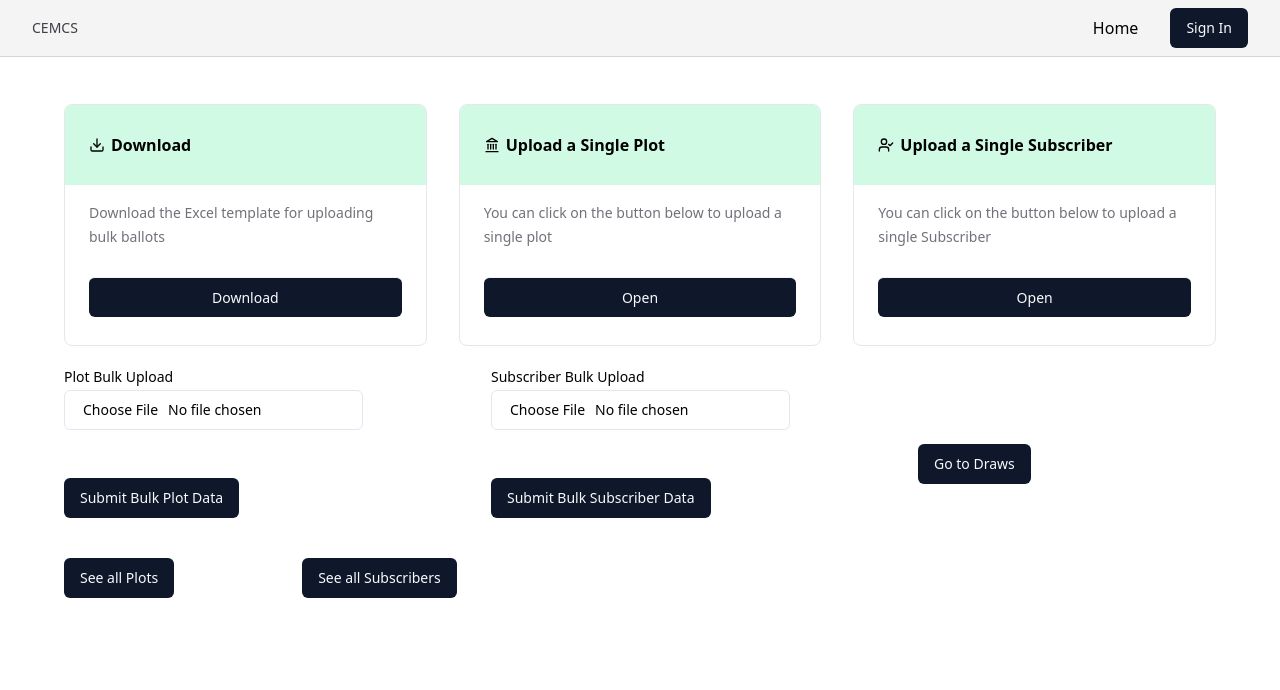
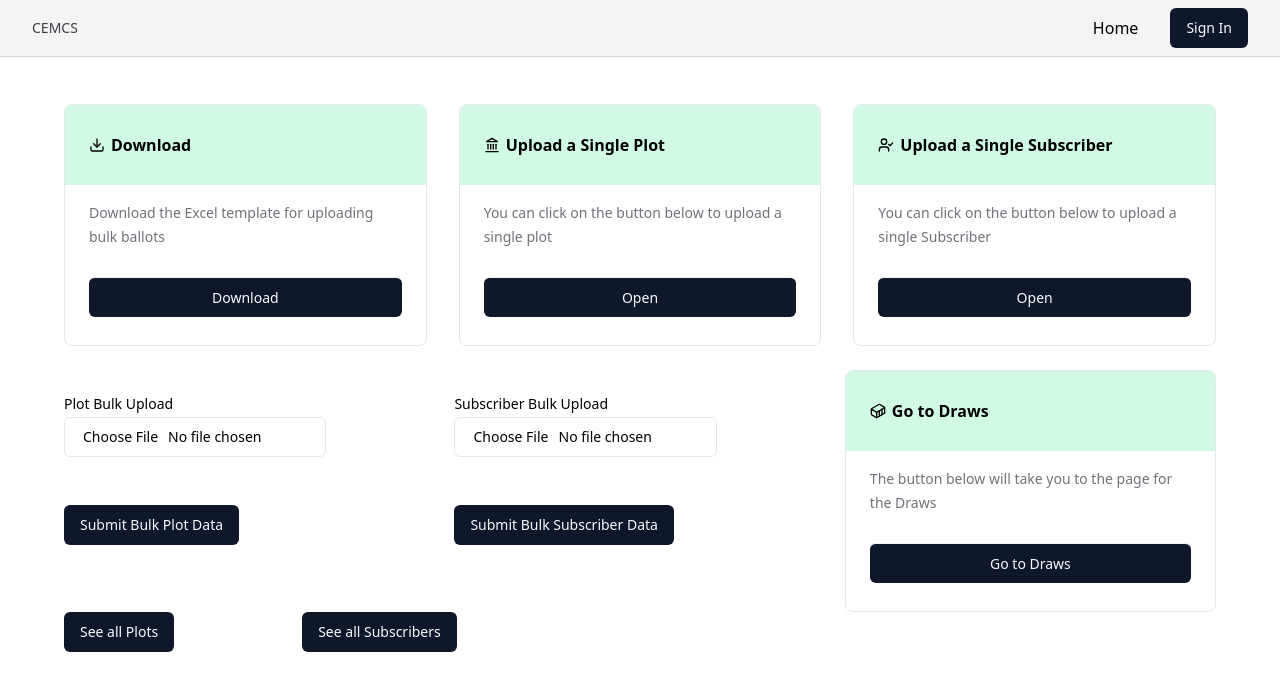
Before and after one commit to daniel-ukaji/ballot, a Next.js app: page /ballot/1 in a window 1280 px wide. Shown: the top 690 px of the page. Built offline with nearby package versions, Linux system fonts and the light colour scheme.

Commit message:
New Commit

```diff
--- a/pages/ballot/[ballotId].js
+++ b/pages/ballot/[ballotId].js
@@ -1,6 +1,6 @@
 import Navbar from '@/components/Navbar'
 import { Button, buttonVariants } from '@/components/ui/button'
-import { Download, HomeIcon, Landmark, Loader2, Upload, UserCheck } from 'lucide-react'
+import { Container, Download, HomeIcon, Landmark, Loader2, Upload, UserCheck } from 'lucide-react'
 import Link from 'next/link'
 import React, { useEffect, useState } from 'react'
 import Uploaded from '@/pages/uploaded'
@@ -326,10 +326,74 @@ function Ballot() {
         <div className='flex items-center space-x-32'>
           <Uploaded ballotId={ballotId} />
           <Uploadeds ballotId={ballotId} />
-          <Link href={`/draws/${ballotId}`} ><Button>Go to Draws</Button></Link>
+          <div className='overflow-hidden h-fit rounded-lg border border-gray-200 order-first md:order-last'>
+            <div className='bg-emerald-100 px-6 py-4'>
+              <p className='font-semibold py-3 flex items-center gap-1.5'>
+                <Container className='w-4 h-4' />
+                Go to Draws
+              </p>
+            </div>
+
+            <div className='-my-3 divide-y divide-gray-100 px-6 py-4 text-sm leading-6'>
+              <div className='flex justify-between gap-x-4 py-3'>
+                <p className='text-zinc-500'>
+                  The button below will take you to the page for the Draws
+                </p>
+              </div>
+
+              <Link className={buttonVariants({
+                className: 'w-full mt-4 mb-6'
+              })} href={`/draws/${ballotId}`}>Go to Draws</Link>
+            </div>
+          </div>
+          {/* <Link href={`/draws/${ballotId}`} ><Button>Go to Draws</Button></Link> */}
         </div>
 
         <div className='flex items-center space-x-32'>
+
+          {/* See all Plots */}
+        {/* <div className='overflow-hidden h-fit rounded-lg border border-gray-200 order-first md:order-last'>
+            <div className='bg-emerald-100 px-6 py-4'>
+              <p className='font-semibold py-3 flex items-center gap-1.5'>
+                <Container className='w-4 h-4' />
+                See all Plots
+              </p>
+            </div>
+
+            <div className='-my-3 divide-y divide-gray-100 px-6 py-4 text-sm leading-6'>
+              <div className='flex justify-between gap-x-4 py-3'>
+                <p className='text-zinc-500'>
+                  The button below will take you to the page to see all uploaded plots
+                </p>
+              </div>
+
+              <Link className={buttonVariants({
+                className: 'w-full mt-4 mb-6'
+              })} href={`/plots/${ballotId}`}>See all Plots</Link>
+            </div>
+          </div> */}
+
+          {/* See all Subscribers */}
+        {/* <div className='overflow-hidden h-fit rounded-lg border border-gray-200 order-first md:order-last'>
+            <div className='bg-emerald-100 px-6 py-4'>
+              <p className='font-semibold py-3 flex items-center gap-1.5'>
+                <Container className='w-4 h-4' />
+                See all Subscribers
+              </p>
+            </div>
+
+            <div className='-my-3 divide-y divide-gray-100 px-6 py-4 text-sm leading-6'>
+              <div className='flex justify-between gap-x-4 py-3'>
+                <p className='text-zinc-500'>
+                  The button below will take you to the page to see all uploaded subscribers
+                </p>
+              </div>
+
+              <Link className={buttonVariants({
+                className: 'w-full mt-4 mb-6'
+              })} href={`/subscribers/${ballotId}`}>See all Subscribers</Link>
+            </div>
+          </div> */}
           <Link href={`/plots/${ballotId}`} ><Button>See all Plots</Button></Link>
           <Link href={`/subscribers/${ballotId}`} ><Button>See all Subscribers</Button></Link>
         </div>
```
